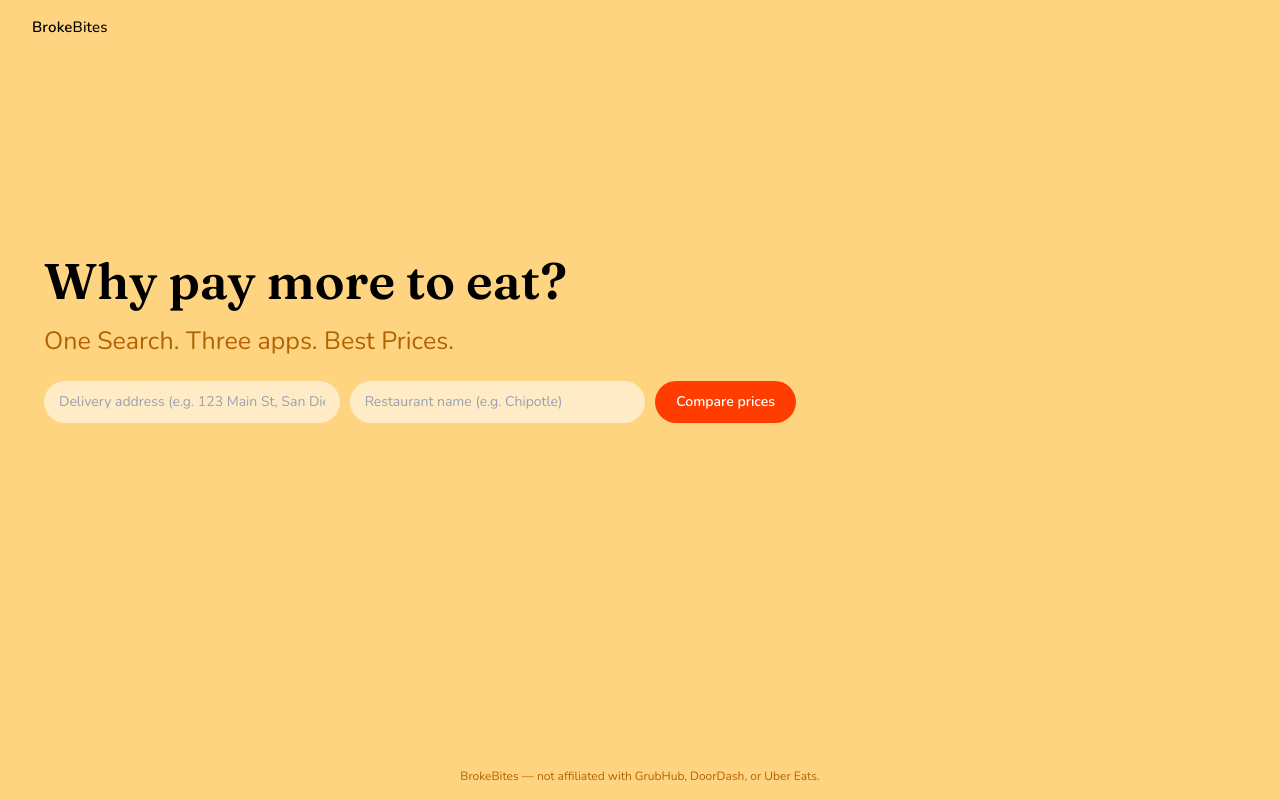
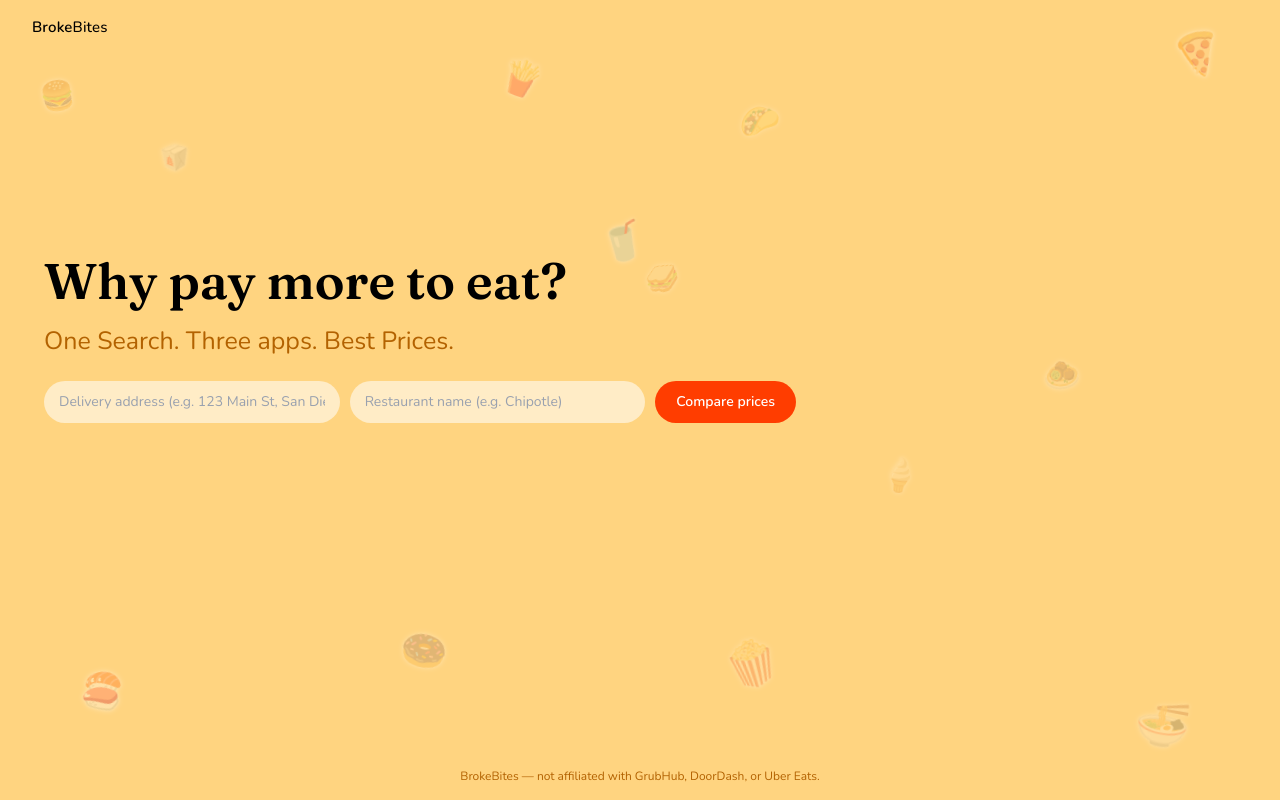
Before and after one commit to ahp002/DiamondHacks-2026, a Next.js app in the folder cheapr-delivery/: page / in a window 1280 px wide. Built offline with nearby package versions, Linux system fonts and the light colour scheme.

Commit message:
Added stickers

```diff
--- a/cheapr-delivery/app/globals.css
+++ b/cheapr-delivery/app/globals.css
@@ -1,4 +1,15 @@
 @import "tailwindcss";
+
+@keyframes float {
+  0%, 100% { transform: translateY(0px) rotate(var(--r)); }
+  50% { transform: translateY(-10px) rotate(var(--r)); }
+}
+
+.sticker {
+  position: absolute;
+  user-select: none;
+  animation: float 4s ease-in-out infinite;
+}
 
 @layer base {
   body {
--- a/cheapr-delivery/app/page.tsx
+++ b/cheapr-delivery/app/page.tsx
@@ -4,6 +4,20 @@ import { fraunces } from './layout';
 export default function Home() {
   return (
     <div className="min-h-screen flex flex-col items-center justify-center" style={{backgroundColor: '#ffd480'}}>
+      <div className="sticker" style={{'--r': '15deg', top: '30px', right: '60px', fontSize: '40px', opacity: 0.35, animationDelay: '0s', textShadow: '0 0 3px white, 0 0 6px white'} as React.CSSProperties}>🍕</div>
+      <div className="sticker" style={{'--r': '-10deg', top: '80px', left: '40px', fontSize: '28px', opacity: 0.25, animationDelay: '0.5s', textShadow: '0 0 3px white, 0 0 6px white'} as React.CSSProperties}>🍔</div>
+      <div className="sticker" style={{'--r': '6deg', top: '100px', right: '500px', fontSize: '32px', opacity: 0.2, animationDelay: '1s', textShadow: '0 0 3px white, 0 0 6px white'} as React.CSSProperties}>🌮</div>
+      <div className="sticker" style={{'--r': '-15deg', bottom: '80px', left: '80px', fontSize: '36px', opacity: 0.3, animationDelay: '1.5s', textShadow: '0 0 3px white, 0 0 6px white'} as React.CSSProperties}>🍣</div>
+      <div className="sticker" style={{'--r': '10deg', bottom: '40px', right: '90px', fontSize: '44px', opacity: 0.2, animationDelay: '0.8s', textShadow: '0 0 3px white, 0 0 6px white'} as React.CSSProperties}>🍜</div>
+      <div className="sticker" style={{'--r': '-15deg', bottom: '100px', right: '500px', fontSize: '44px', opacity: 0.2, animationDelay: '0.8s', textShadow: '0 0 3px white, 0 0 6px white'} as React.CSSProperties}>🍿</div>
+      <div className="sticker" style={{'--r': '-5deg', top: '140px', left: '160px', fontSize: '24px', opacity: 0.2, animationDelay: '1.2s', textShadow: '0 0 3px white, 0 0 6px white'} as React.CSSProperties}>🥡</div>
+      <div className="sticker" style={{'--r': '20deg', top: '60px', left: '500px', fontSize: '34px', opacity: 0.25, animationDelay: '0.3s', textShadow: '0 0 3px white, 0 0 6px white'} as React.CSSProperties}>🍟</div>
+      <div className="sticker" style={{'--r': '-8deg', bottom: '400px', right: '200px', fontSize: '30px', opacity: 0.2, animationDelay: '0.9s', textShadow: '0 0 3px white, 0 0 6px white'} as React.CSSProperties}>🧆</div>
+      <div className="sticker" style={{'--r': '12deg', bottom: '120px', left: '400px', fontSize: '38px', opacity: 0.25, animationDelay: '1.8s', textShadow: '0 0 3px white, 0 0 6px white'} as React.CSSProperties}>🍩</div>
+      <div className="sticker" style={{'--r': '-18deg', top: '260px', right: '600px', fontSize: '28px', opacity: 0.2, animationDelay: '2.1s', textShadow: '0 0 3px white, 0 0 6px white'} as React.CSSProperties}>🥪</div>
+      <div className="sticker" style={{'--r': '8deg', bottom: '300px', right: '360px', fontSize: '32px', opacity: 0.2, animationDelay: '1.6s', textShadow: '0 0 3px white, 0 0 6px white'} as React.CSSProperties}>🍦</div>
+      <div className="sticker" style={{'--r': '-12deg', top: '220px', left: '600px', fontSize: '36px', opacity: 0.25, animationDelay: '2.4s', textShadow: '0 0 3px white, 0 0 6px white'} as React.CSSProperties}>🥤</div>
+
       <header className=" px-8 py-4 flex items-center w-full" style={{backgroundColor: '#ffd480'}}>
         <span className="text-[15px] font-medium tracking-[0.01em]">
           <span className="text-black font-bold">Broke</span><span className="text-black font-medium">Bites</span>
```
